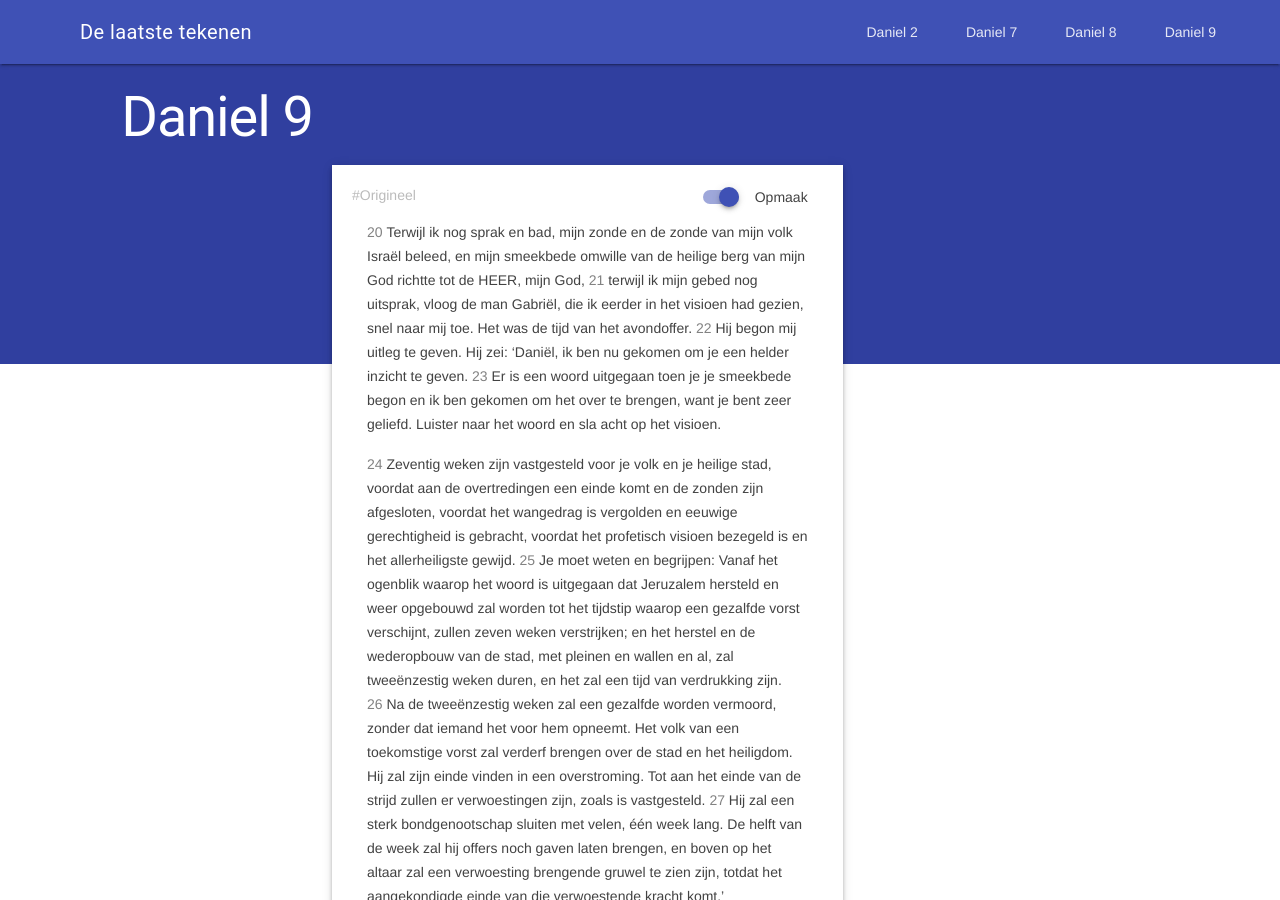
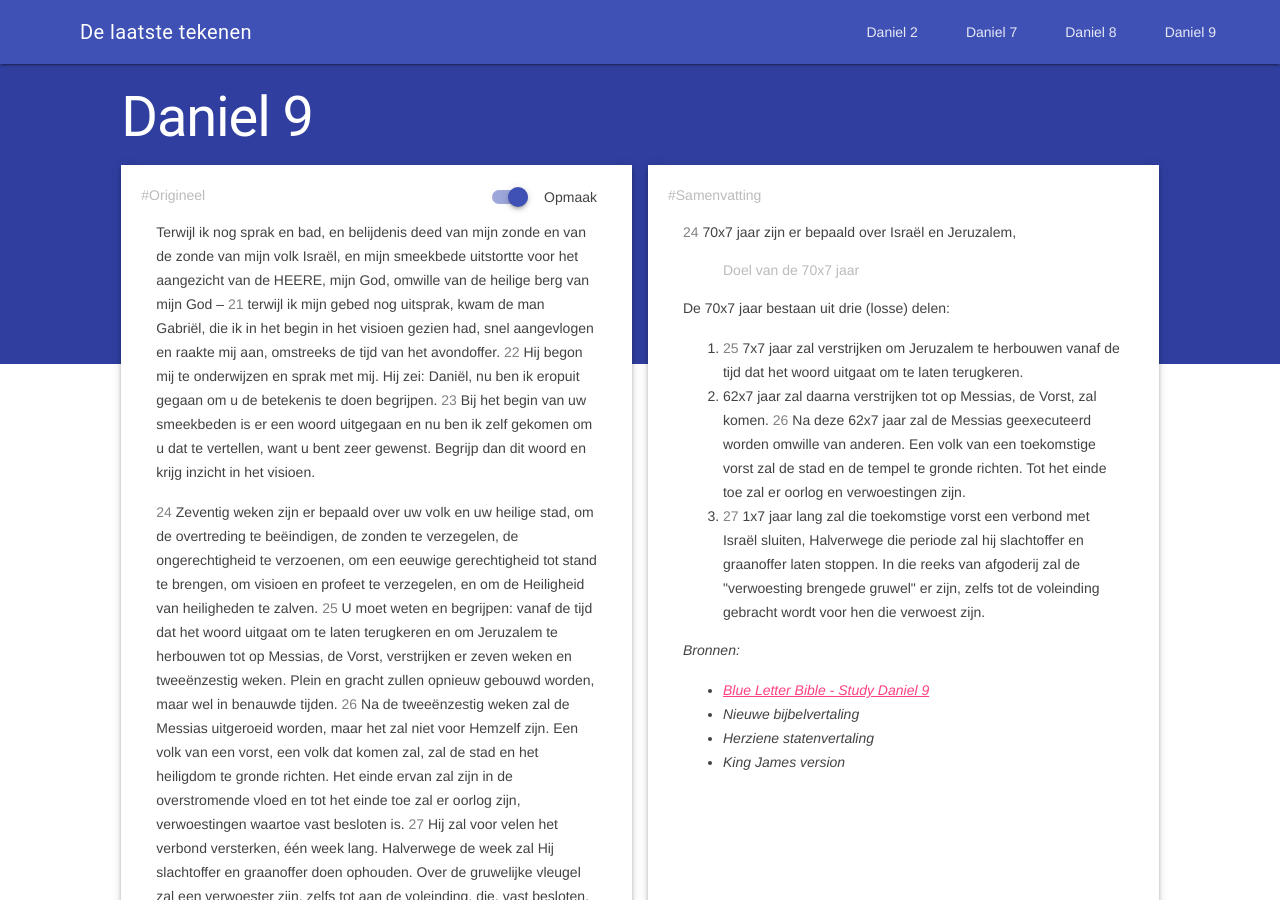
Before and after one commit to tomasvanrijsse/the-last-signs, a Jekyll site: the page built from _chapters/daniel-9.html, in a window 1280 px wide. Built offline with Jekyll 4.4.1, drawn with Linux system fonts in a browser that asks for light colours; nearby versions of some CDN libraries; some of the changed text lies outside the part shown.

Commit message:
Daniel 9 - summary

```diff
--- a/_chapters/daniel-9.html
+++ b/_chapters/daniel-9.html
@@ -1,22 +1,87 @@
 ---
-layout: chapter-original
+layout: chapter
 title:  "Daniel 9"
 date-unclear: true
+translation:
 excerpt: |
     Daniël bid voor vergeving van de zonden van Israël in een tijd van ballingschap.
-    De engel Gabriël vertelt dat zeventig weken zijn vastgesteld voordat de zonden zijn afgesloten.
-    De komst en de moord op een gezalfde vorst wordt beschreven en de wederopbouw van Jeruzalem.
+    De engel Gabriël vertelt dat zeventig maal 7 jaar zijn vastgesteld voordat de zonden zijn afgesloten.
+    De komst en de moord op de Messias wordt beschreven en de wederopbouw van Jeruzalem.
+summary: |
+    <p>
+        <span class="verse-no">24</span> 70x7 jaar zijn er bepaald over Israël en Jeruzalem,
+    </p>
+    <ul class="summary" title="Doel van de 70x7 jaar">
+        <li>om de overtreding te beëindigen,</li>
+        <li>de zonden te verzegelen,</li>
+        <li>de ongerechtigheid te verzoenen,</li>
+        <li>om een eeuwige gerechtigheid tot stand te brengen,</li>
+        <li>om visioen en profeet te verzegelen,</li>
+        <li>en om de Heiligheid van heiligheden te zalven.</li>
+    </ul>
+    <p style="margin: 16px 0;">De 70x7 jaar bestaan uit drie (losse) delen:</p>
+    <ol>
+        <li><span class="verse-no">25</span> 7x7 jaar zal verstrijken om Jeruzalem te herbouwen
+            vanaf de tijd dat het woord uitgaat om te laten terugkeren.
+        </li>
+        <li>
+            62x7 jaar zal daarna verstrijken tot op Messias, de Vorst, zal komen.
+            <span class="verse-no">26</span> Na deze 62x7 jaar zal de Messias geexecuteerd worden omwille van anderen.
+            Een volk van een toekomstige vorst zal de stad en de tempel te gronde richten.
+            Tot het einde toe zal er oorlog en verwoestingen zijn.
+        </li>
+        <li>
+            <span class="verse-no">27</span> 1x7 jaar lang zal die toekomstige vorst een verbond met Israël sluiten,
+            Halverwege die periode zal hij slachtoffer en graanoffer laten stoppen.
+            In die reeks van afgoderij zal de "verwoesting brengede gruwel" er zijn, zelfs tot de voleinding gebracht wordt voor hen die verwoest zijn.
+        </li>
+    </ol>
+
+    <p style="font-style: italic">Bronnen:</p>
+    <ul style="font-style: italic">
+        <li><a href="https://www.blueletterbible.org/comm/guzik_david/studyguide_dan/dan_9.cfm#yui-gen84">Blue Letter Bible - Study Daniel 9</a></li>
+        <li>Nieuwe bijbelvertaling</li>
+        <li>Herziene statenvertaling</li>
+        <li>King James version</li>
+    </ul>
+
 original: |
+    <p>Terwijl ik nog sprak en bad, en belijdenis deed van mijn zonde en van de zonde van mijn volk Israël, en mijn
+        smeekbede uitstortte voor het aangezicht van de HEERE, mijn God, omwille van de heilige berg van mijn God –
+        <span class="verse-no">21</span> terwijl ik mijn gebed nog uitsprak, kwam de man Gabriël, die ik in het begin in het
+        visioen gezien had, snel aangevlogen en raakte mij aan, omstreeks de tijd van het avondoffer.
+        <span class="verse-no">22</span> Hij begon mij te onderwijzen en sprak met mij. Hij zei: Daniël, nu ben ik eropuit
+        gegaan om u de betekenis te doen begrijpen.
+        <span class="verse-no">23</span> Bij het begin van uw smeekbeden is er een woord uitgegaan en nu ben ik zelf gekomen
+        om u dat te vertellen, want u bent zeer gewenst. Begrijp dan dit woord en krijg inzicht in het visioen.
+    </p>
     <p>
-        <span class="verse-no">20</span> Terwijl ik nog sprak en bad, mijn zonde en de zonde van mijn volk Israël beleed, en mijn smeekbede omwille van de heilige berg van mijn God richtte tot de HEER, mijn God,
-        <span class="verse-no">21</span> terwijl ik mijn gebed nog uitsprak, vloog de man Gabriël, die ik eerder in het visioen had gezien, snel naar mij toe. Het was de tijd van het avondoffer.
-        <span class="verse-no">22</span> Hij begon mij uitleg te geven. Hij zei: ‘Daniël, ik ben nu gekomen om je een helder inzicht te geven.
-        <span class="verse-no">23</span> Er is een woord uitgegaan toen je je smeekbede begon en ik ben gekomen om het over te brengen, want je bent zeer geliefd. Luister naar het woord en sla acht op het visioen.
-    </p>
-    <p class="profecy">
-        <span class="verse-no">24</span> Zeventig weken zijn vastgesteld voor je volk en je heilige stad, voordat aan de overtredingen een einde komt en de zonden zijn afgesloten, voordat het wangedrag is vergolden en eeuwige gerechtigheid is gebracht, voordat het profetisch visioen bezegeld is en het allerheiligste gewijd.
-        <span class="verse-no">25</span> Je moet weten en begrijpen: Vanaf het ogenblik waarop het woord is uitgegaan dat Jeruzalem hersteld en weer opgebouwd zal worden tot het tijdstip waarop een gezalfde vorst verschijnt, zullen zeven weken verstrijken; en het herstel en de wederopbouw van de stad, met pleinen en wallen en al, zal tweeënzestig weken duren, en het zal een tijd van verdrukking zijn.
-        <span class="verse-no">26</span> Na de tweeënzestig weken zal een gezalfde worden vermoord, zonder dat iemand het voor hem opneemt. Het volk van een toekomstige vorst zal verderf brengen over de stad en het heiligdom. Hij zal zijn einde vinden in een overstroming. Tot aan het einde van de strijd zullen er verwoestingen zijn, zoals is vastgesteld.
-        <span class="verse-no">27</span> Hij zal een sterk bondgenootschap sluiten met velen, één week lang. De helft van de week zal hij offers noch gaven laten brengen, en boven op het altaar zal een verwoesting brengende gruwel te zien zijn, totdat het aangekondigde einde van die verwoestende kracht komt.’
+        <span class="verse-no">24</span> Zeventig weken zijn er bepaald
+        over uw volk en uw heilige stad,
+        om de overtreding te beëindigen,
+        de zonden te verzegelen,
+        de ongerechtigheid te verzoenen,
+        om een eeuwige gerechtigheid tot stand te brengen,
+        om visioen en profeet te verzegelen,
+        en om de Heiligheid van heiligheden te zalven.
+        <span class="verse-no">25</span> U moet weten en begrijpen:
+        vanaf de tijd dat het woord uitgaat
+        om te laten terugkeren en om Jeruzalem te herbouwen
+        tot op Messias, de Vorst, verstrijken er zeven weken en tweeënzestig weken.
+        Plein en gracht zullen opnieuw gebouwd worden,
+        maar wel in benauwde tijden.
+        <span class="verse-no">26</span> Na de tweeënzestig weken
+        zal de Messias uitgeroeid worden, maar het zal niet voor Hemzelf zijn.
+        Een volk van een vorst, een volk dat komen zal,
+        zal de stad en het heiligdom te gronde richten.
+        Het einde ervan zal zijn in de overstromende vloed
+        en tot het einde toe zal er oorlog zijn,
+        verwoestingen waartoe vast besloten is.
+        <span class="verse-no">27</span> Hij zal voor velen het verbond versterken,
+        één week lang.
+        Halverwege de week
+        zal Hij slachtoffer en graanoffer doen ophouden.
+        Over de gruwelijke vleugel zal een verwoester zijn, zelfs tot aan de voleinding, die, vast besloten, uitgegoten
+        zal worden over de verwoeste.
     </p>
 ---
```
